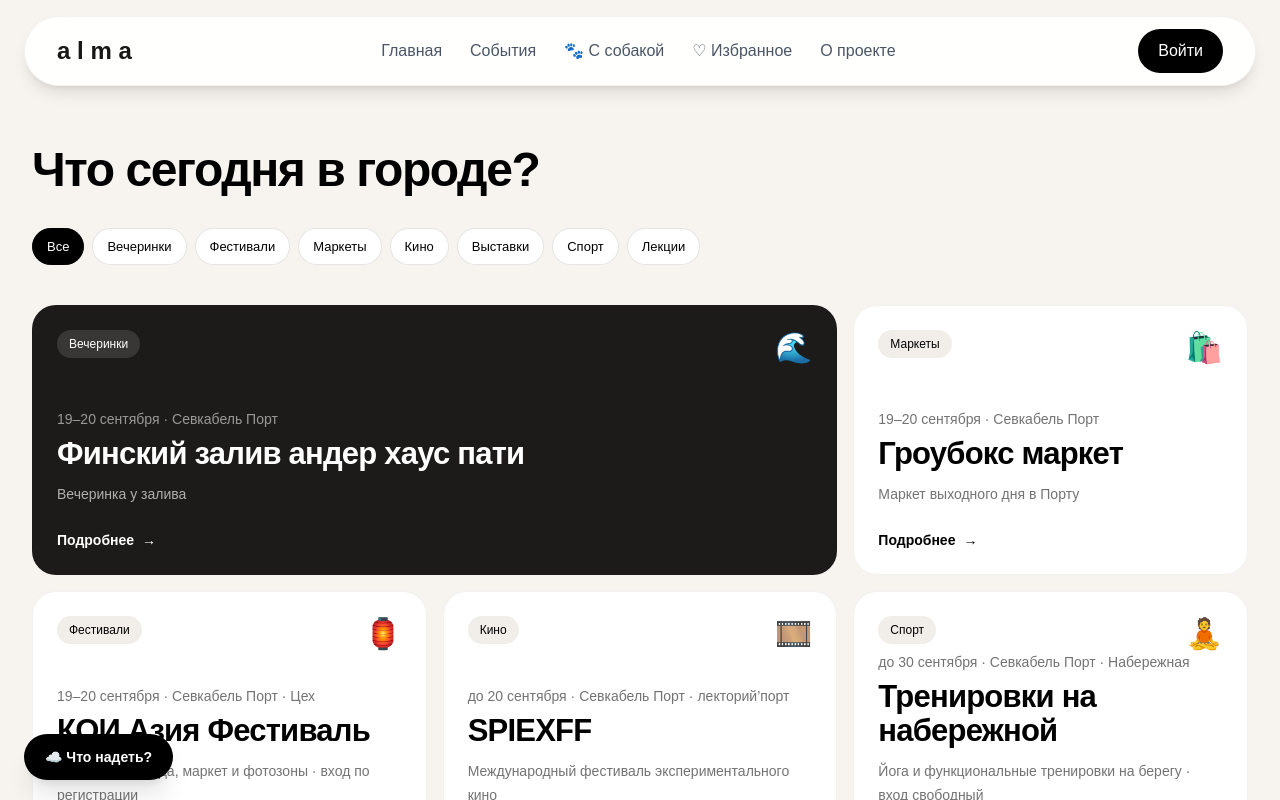
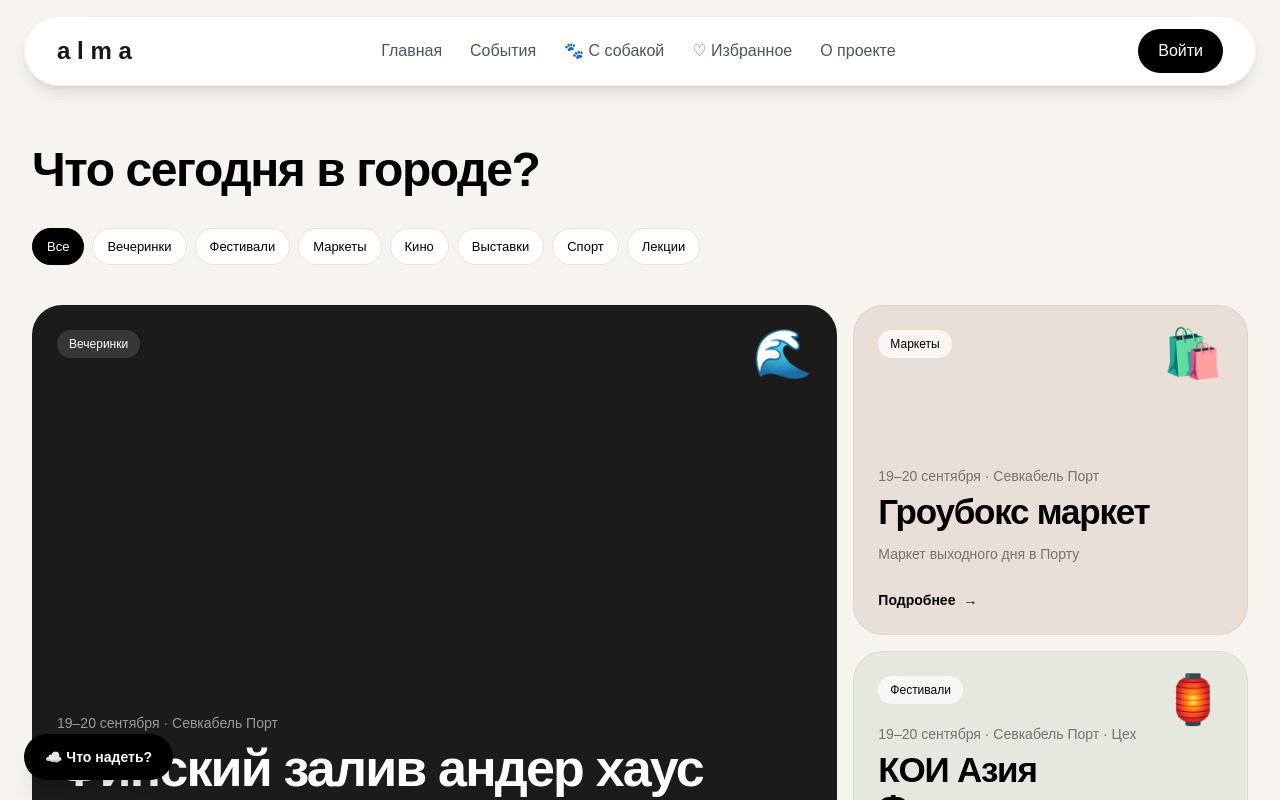
Before and after one commit to olgakastanova48386-dotcom/alma, a Next.js app: page /map in a window 1280 px wide. Shown: the top 800 px of the page. Built offline with nearby package versions, Linux system fonts and the light colour scheme; no server answers.

Commit message:
Give ALMA events stronger visual hierarchy

```diff
--- a/app/map/page.tsx
+++ b/app/map/page.tsx
@@ -43,16 +43,16 @@ export default function MapPage() {
           ))}
         </div>
 
-        <div className="mt-8 grid gap-4 md:grid-cols-2 lg:grid-cols-3">
+        <div className="mt-8 grid gap-4 md:grid-cols-2 lg:grid-cols-12">
           {visible.map((event, index) => (
-            <a key={event.title} href={event.href} target="_blank" rel="noreferrer" className={`group relative flex min-h-[270px] flex-col justify-between overflow-hidden rounded-[24px] border border-black/5 p-5 sm:p-6 transition duration-300 hover:-translate-y-1 hover:shadow-xl ${index === 0 ? "bg-[#1c1b1a] text-white md:col-span-2" : "bg-white"}`}>
+            <a key={event.title} href={event.href} target="_blank" rel="noreferrer" className={`group relative flex flex-col justify-between overflow-hidden border border-black/5 p-5 sm:p-6 transition duration-300 hover:-translate-y-1 hover:shadow-xl ${index === 0 ? "min-h-[330px] rounded-[30px] bg-[#1c1b1a] text-white lg:col-span-8 lg:row-span-2" : index === 1 ? "min-h-[330px] rounded-[30px] bg-[#eadfd6] lg:col-span-4" : index === 2 ? "min-h-[300px] rounded-[30px] bg-[#e5e8df] lg:col-span-4" : index === 3 ? "min-h-[245px] rounded-[26px] bg-[#e7e1ec] lg:col-span-5" : index === 4 ? "min-h-[245px] rounded-[26px] bg-[#dfe8e7] lg:col-span-7" : "min-h-[255px] rounded-[26px] bg-white lg:col-span-4"}`}>
               <div className="flex items-start justify-between gap-4">
-                <span className={`rounded-full px-3 py-1.5 text-xs font-medium ${index === 0 ? "bg-white/12" : "bg-[#f1eee9]"}`}>{event.category}</span>
-                <span className="text-3xl" aria-hidden="true">{event.accent}</span>
+                <span className={`rounded-full px-3 py-1.5 text-xs font-medium ${index === 0 ? "bg-white/12" : "bg-white/70 backdrop-blur-sm"}`}>{event.category}</span>
+                <span className={`${index < 5 ? "text-4xl sm:text-5xl" : "text-3xl"} transition duration-300 group-hover:scale-110`} aria-hidden="true">{event.accent}</span>
               </div>
               <div>
                 <p className={`text-sm ${index === 0 ? "text-white/55" : "text-neutral-500"}`}>{event.date} · {event.place}</p>
-                <h2 className="mt-2 text-[clamp(22px,3vw,31px)] font-bold leading-[1.08] tracking-[-0.025em]">{event.title}</h2>
+                <h2 className={`mt-2 font-bold leading-[1.04] tracking-[-0.035em] ${index === 0 ? "text-[clamp(30px,5vw,52px)] max-w-2xl" : index < 5 ? "text-[clamp(25px,3.2vw,35px)]" : "text-[clamp(22px,3vw,30px)]"}`}>{event.title}</h2>
                 <p className={`mt-3 text-[13px] leading-5 sm:text-sm sm:leading-6 ${index === 0 ? "text-white/65" : "text-neutral-500"}`}>{event.note}</p>
                 <div className="mt-6 flex items-center gap-2 text-sm font-semibold">Подробнее <span className="transition group-hover:translate-x-1">→</span></div>
               </div>
```
